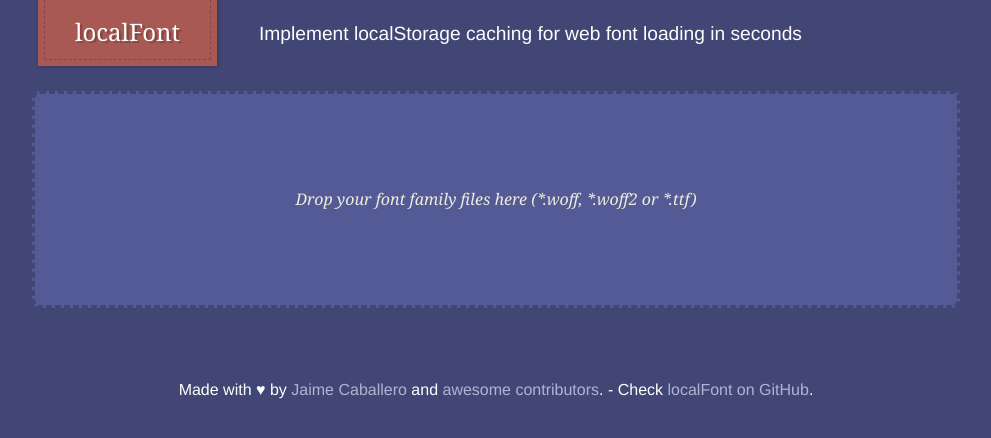
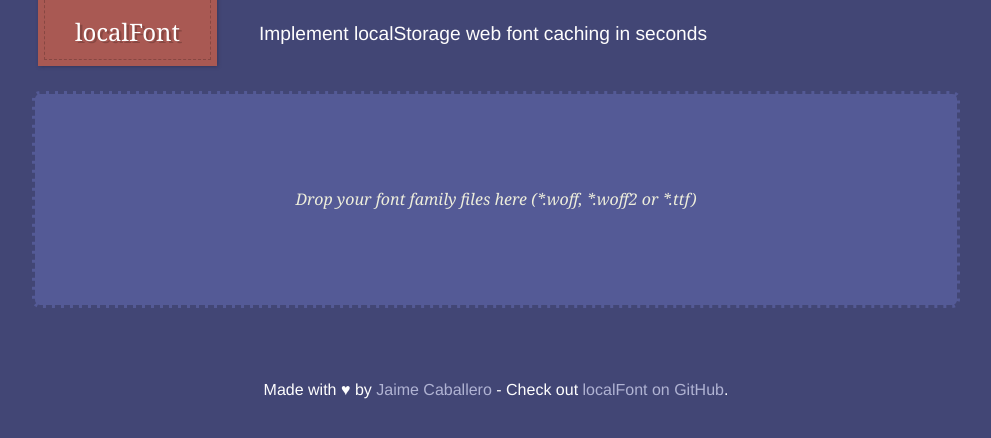
Before and after one commit to jaicab/localFont, a plain HTML site: page index.html in a window 1280 px wide. Shown: the whole page, without its empty margins (144-1135 px from the left). Drawn offline with Linux system fonts and the light colour scheme.

Commit message:
Better summary

```diff
--- a/index.html
+++ b/index.html
@@ -4,15 +4,15 @@
 	<meta charset="UTF-8">
 	<meta name="viewport" content="width=device-width, initial-scale=1">
 
-	<title>localFont - A localStorage solution for web font loading</title>
+	<title>localFont - Implement localStorage web font caching in seconds</title>
 	<meta name="description" content="Sass @extend on steroids">
 
 	<meta name="twitter:card" content="summary">
-	<meta name="twitter:title" content="localFont - A quick way to implement the localStorage caching solution for web font loading in seconds">
-	<meta name="twitter:description" content="localFont creates a base64 version of your font files and creates the CSS and JavaScript necessary to implement it.">
+	<meta name="twitter:title" content="localFont - Implement localStorage web font caching in seconds">
+	<meta name="twitter:description" content="localFont creates a base64 version of your font files and builds the CSS and JavaScript necessary to implement it.">
 	<meta name="twitter:creator" content="@jaicab_">
 
-	<meta property="og:title" content="localFont - A quick way to implement the localStorage caching solution for web font loading in seconds" />
+	<meta property="og:title" content="localFont - Implement localStorage web font caching in seconds" />
 	<meta property="og:url" content="http://jaicab.com/localFont/" />
 
 	<link rel="stylesheet" type="text/css" href="style.css">
@@ -23,7 +23,7 @@
 	<header class="header">
 		<div class="lc">
 			<div class="logo">localFont</div>
-			<h1 class="header__intro">Implement localStorage caching for web font loading in seconds</h1>
+			<h1 class="header__intro">Implement localStorage web font caching in seconds</h1>
 		</div>
 	</header>
 
@@ -92,7 +92,7 @@
 	<footer class="footer">
 		<div class="lc">
 			<div class="content">
-				Made with &hearts; by <a rel="author" href="http://jaicab.com">Jaime Caballero</a> and <a href="https://github.com/jaicab/localFont/graphs/contributors">awesome contributors</a>. - Check <a href="https://github.com/jaicab/localFont">localFont on GitHub</a>.
+				Made with &hearts; by <a rel="author" href="http://jaicab.com">Jaime Caballero</a> - Check out <a href="https://github.com/jaicab/localFont">localFont on GitHub</a>.
 			</div>
 		</div>
 	</footer>
```
